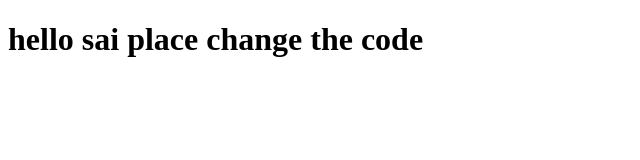
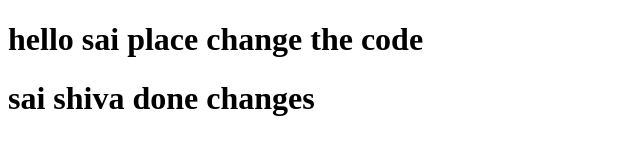
Before and after one commit to nallamothusaishiva58-cell/sep17, a plain HTML site: page index.html in a window 1280 px wide. Shown: the whole page, without its empty margins (0-640 px from the left). Drawn offline with Linux system fonts and the light colour scheme.

Commit message:
changesmade

```diff
--- a/index.html
+++ b/index.html
@@ -7,6 +7,6 @@
 </head>
 <body>
     <h1>hello sai place change the code</h1>
-
+    <h1>sai shiva done changes</h1>
 </body>
 </html>
```
